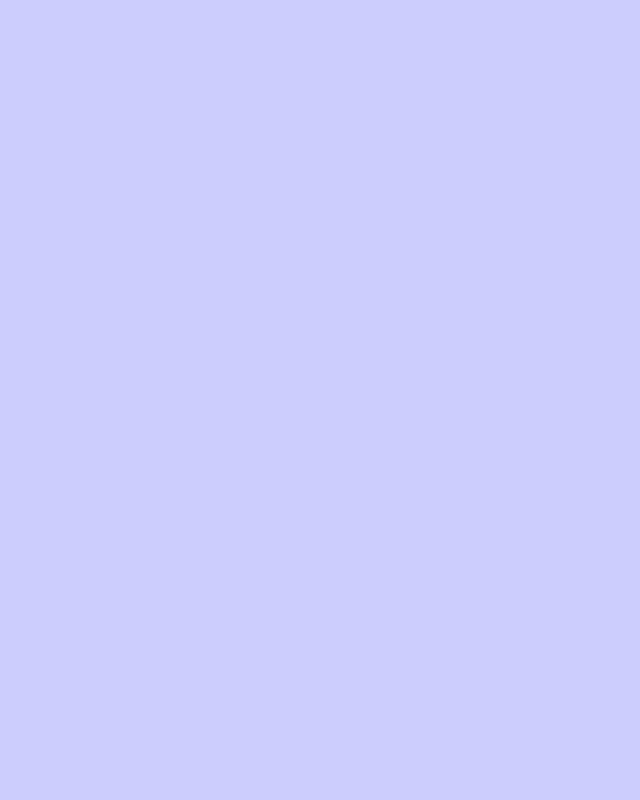
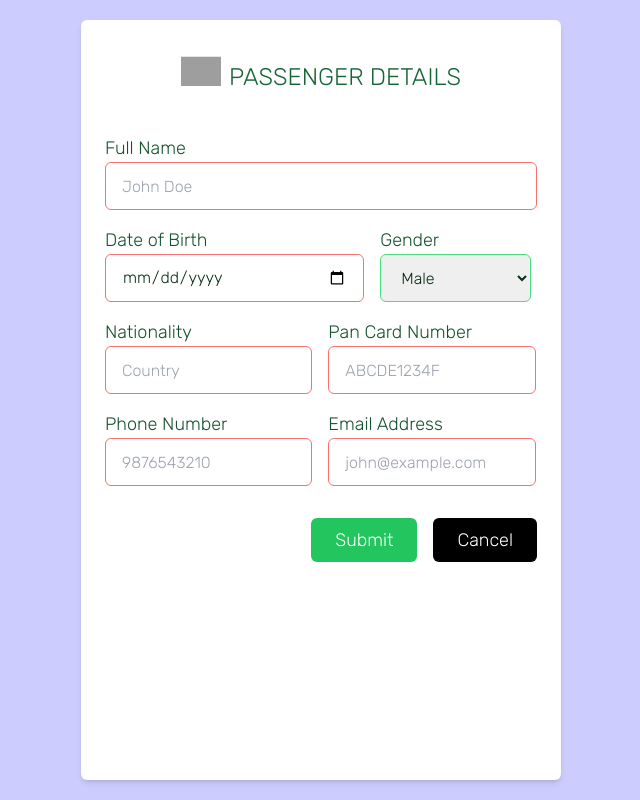
Before and after one commit to Sagarmikeylevi/JetSetGo, a React (Vite) app: page /flights/passenger-details in a window 1280 px wide. Before the commit this address had no page. Shown: the whole page, without its empty margins (319-959 px from the left). Built offline with nearby package versions, Linux system fonts and the light colour scheme; grey boxes are pictures that could not be loaded.

Commit message:
completed the UI of passenger details page

```diff
--- a/src/App.jsx
+++ b/src/App.jsx
@@ -13,6 +13,7 @@ import AddFlightFormPage, {
 import ErrorPage from "./pages/ErrorPage";
 import FlightDetailsPage from "./pages/adminSection/FlightDetailsPage";
 import SearchedFlightsPage from "./pages/SearchedFlightsPage";
+import PassengerDetailsPage from "./pages/PassengerDetailsPage";
 
 const router = createBrowserRouter([
   {
@@ -45,6 +46,10 @@ const router = createBrowserRouter([
           {
             path: "flight-results",
             element: <SearchedFlightsPage />,
+          },
+          {
+            path: "passenger-details",
+            element: <PassengerDetailsPage />,
           },
         ],
       },
--- a/src/components/Navigation.jsx
+++ b/src/components/Navigation.jsx
@@ -23,7 +23,8 @@ const Navigation = () => {
       location.pathname === "/login" ||
       location.pathname === "/register" ||
       location.pathname === "/dashboard/flight/addFlight" ||
-      location.pathname.startsWith("/dashboard/flight/update")
+      location.pathname.startsWith("/dashboard/flight/update") ||
+      location.pathname === "/flights/passenger-details"
     ) {
       return null;
     } else {
--- /dev/null
+++ b/src/components/PassengerDetails.jsx
@@ -0,0 +1,182 @@
+import React, { useState } from "react";
+import { Form, Link } from "react-router-dom";
+
+const PassengerDetails = () => {
+   const [fullName, setFullName] = useState("");
+   const [dob, setDob] = useState("");
+   const [nationality, setNationality] = useState("");
+   const [panCard, setPanCard] = useState("");
+   const [phone, setPhone] = useState("");
+   const [email, setEmail] = useState("");
+
+  return (
+    <div className="h-[95vh] w-[90%] max-w-[30rem] absolute top-[50%] left-[50%] translate-x-[-50%] translate-y-[-50%] rounded-md bg-white shadow-md">
+      <div className="absolute top-[2%] translate-y-[-2%] w-full flex flex-row space-x-2 items-center justify-center h-[10%]">
+        <img
+          src="https://cdn-icons-png.flaticon.com/128/7051/7051390.png"
+          alt="passenger"
+          className="w-10"
+        />
+        <h2 className="mt-3 text-2xl font-thin text-green-800 uppercase">
+          Passenger Details
+        </h2>
+      </div>
+
+      <Form className="absolute top-[15%] w-[90%] h-[85%] ml-[5%]">
+        {/* Full name */}
+        <div className="w-full mb-4">
+          <label
+            htmlFor="fullName"
+            className="text-lg font-thin text-green-900"
+          >
+            Full Name
+          </label>
+          <input
+            type="text"
+            id="fullName"
+            name="fullName"
+            className={`w-full h-12 border-[1px] ${
+              fullName.length === 0 ? "border-red-400" : "border-green-400"
+            }  rounded-md px-4 outline-none text-green-950 font-thin`}
+            placeholder="John Doe"
+            value={fullName}
+            onChange={(e) => setFullName(e.target.value)}
+          />
+        </div>
+        {/* Full name end*/}
+        {/* Date of birth and Gender */}
+        <div className="mb-4 w-full flex flex-row space-x-4">
+          <div className="w-[60%]">
+            <label htmlFor="dob" className="text-lg font-thin text-green-900">
+              Date of Birth
+            </label>
+            <input
+              type="date"
+              id="dob"
+              name="dob"
+              className={`w-full h-12 border-[1px] ${
+                dob.length === 0 ? "border-red-400" : "border-green-400"
+              }  rounded-md px-4 outline-none text-green-950 font-thin`}
+              value={dob}
+              onChange={(e) => setDob(e.target.value)}
+            />
+          </div>
+          <div className="w-[35%]">
+            <label
+              htmlFor="gender"
+              className="text-lg font-thin text-green-900"
+            >
+              Gender
+            </label>
+            <select
+              id="gender"
+              name="gender"
+              className="w-full h-12 border-[1px] border-green-400 rounded-md px-4 outline-none text-green-950 font-thin"
+            >
+              <option value="male">Male</option>
+              <option value="female">Female</option>
+              <option value="other">Other</option>
+            </select>
+          </div>
+        </div>
+        {/* Date of birth and Gender end */}
+        {/* Nationality and Pan Card */}
+        <div className="mb-4 w-full flex flex-row space-x-4">
+          <div className="w-[48%]">
+            <label
+              htmlFor="nationality"
+              className="text-lg font-thin text-green-900"
+            >
+              Nationality
+            </label>
+            <input
+              type="text"
+              id="nationality"
+              name="nationality"
+              className={`w-full h-12 border-[1px] ${
+                nationality.length === 0 ? "border-red-400" : "border-green-400"
+              } rounded-md px-4 outline-none text-green-950 font-thin`}
+              placeholder="Country"
+              value={nationality}
+              onChange={(e) => setNationality(e.target.value)}
+            />
+          </div>
+          <div className="w-[48%]">
+            <label
+              htmlFor="panCard"
+              className="text-lg font-thin text-green-900"
+            >
+              Pan Card Number
+            </label>
+            <input
+              type="text"
+              id="panCard"
+              name="panCard"
+              className={`w-full h-12 border-[1px] ${
+                panCard.length === 0 ? "border-red-400" : "border-green-400"
+              } rounded-md px-4 outline-none text-green-950 font-thin`}
+              placeholder="ABCDE1234F"
+              value={panCard}
+              onChange={(e) => setPanCard(e.target.value)}
+            />
+          </div>
+        </div>
+        {/* Nationality and Pan Card end*/}
+        {/* Contact information */}
+        <div className="mb-4 w-full flex flex-row space-x-4">
+          <div className="w-[48%]">
+            <label htmlFor="phone" className="text-lg font-thin text-green-900">
+              Phone Number
+            </label>
+            <input
+              type="tel"
+              id="phone"
+              name="phone"
+              className={`w-full h-12 border-[1px] ${
+                phone.length === 0 ? "border-red-400" : "border-green-400"
+              } rounded-md px-4 outline-none text-green-950 font-thin`}
+              placeholder="9876543210"
+              value={phone}
+              onChange={(e) => setPhone(e.target.value)}
+            />
+          </div>
+          <div className="w-[48%]">
+            <label htmlFor="email" className="text-lg font-thin text-green-900">
+              Email Address
+            </label>
+            <input
+              type="email"
+              id="email"
+              name="email"
+              className={`w-full h-12 border-[1px] ${
+                email.length === 0 ? "border-red-400" : "border-green-400"
+              } rounded-md px-4 outline-none text-green-950 font-thin`}
+              placeholder="john@example.com"
+              value={email}
+              onChange={(e) => setEmail(e.target.value)}
+            />
+          </div>
+        </div>
+        {/* Contact information end */}
+        {/* submission */}
+        <div className="mt-8 w-full flex flex-row justify-end space-x-4">
+          <button
+            type="submit"
+            className="border-none outline-none px-6 py-2 bg-green-500 text-white rounded-md font-thin text-lg"
+          >
+            Submit
+          </button>
+          <Link
+            to="/flights"
+            className="border-none outline-none px-6 py-2 bg-black text-white rounded-md font-thin text-lg"
+          >
+            Cancel
+          </Link>
+        </div>
+        {/* submission end */}
+      </Form>
+    </div>
+  );
+};
+
+export default PassengerDetails;
--- a/src/components/SearchedFlights.jsx
+++ b/src/components/SearchedFlights.jsx
@@ -104,7 +104,10 @@ const SearchedFlights = ({ data }) => {
         </div>
         {/* section - 2 end */}
         {/* section - 3*/}
-        <div className="h-[60%] w-[95%] flex flex-col space-y-2 items-center p-4 bg-[#e6e6e6] rounded-md">
+        <div className="h-[60%] w-[95%] flex flex-col space-y-2 items-center p-4 bg-[#e6e6e6] rounded-md relative">
+          {data[1].searchFlights.searchedFlights.length === 0 && (
+            <div className="absolute top-[50%] left-[50%] translate-x-[-50%] translate-y-[-50%] text-xl text-gray-600 font-semibold uppercase">No Flights </div>
+          )}
           {data[1].searchFlights.searchedFlights.map((flight) => {
             const airLine = flight.airline;
             let price = "";
--- /dev/null
+++ b/src/pages/PassengerDetailsPage.jsx
@@ -0,0 +1,7 @@
+import PassengerDetails from "../components/PassengerDetails";
+
+const PassengerDetailsPage = () => {
+  return <PassengerDetails />;
+};
+
+export default PassengerDetailsPage;
```
